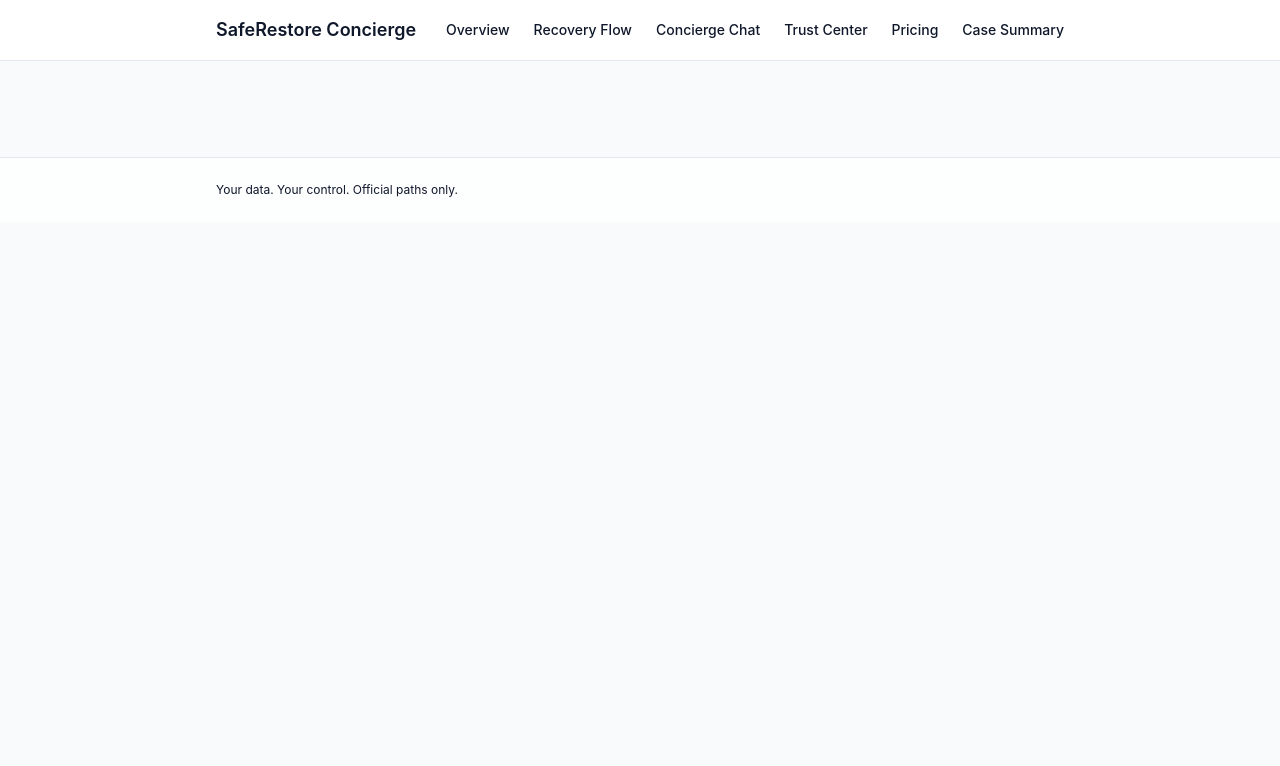
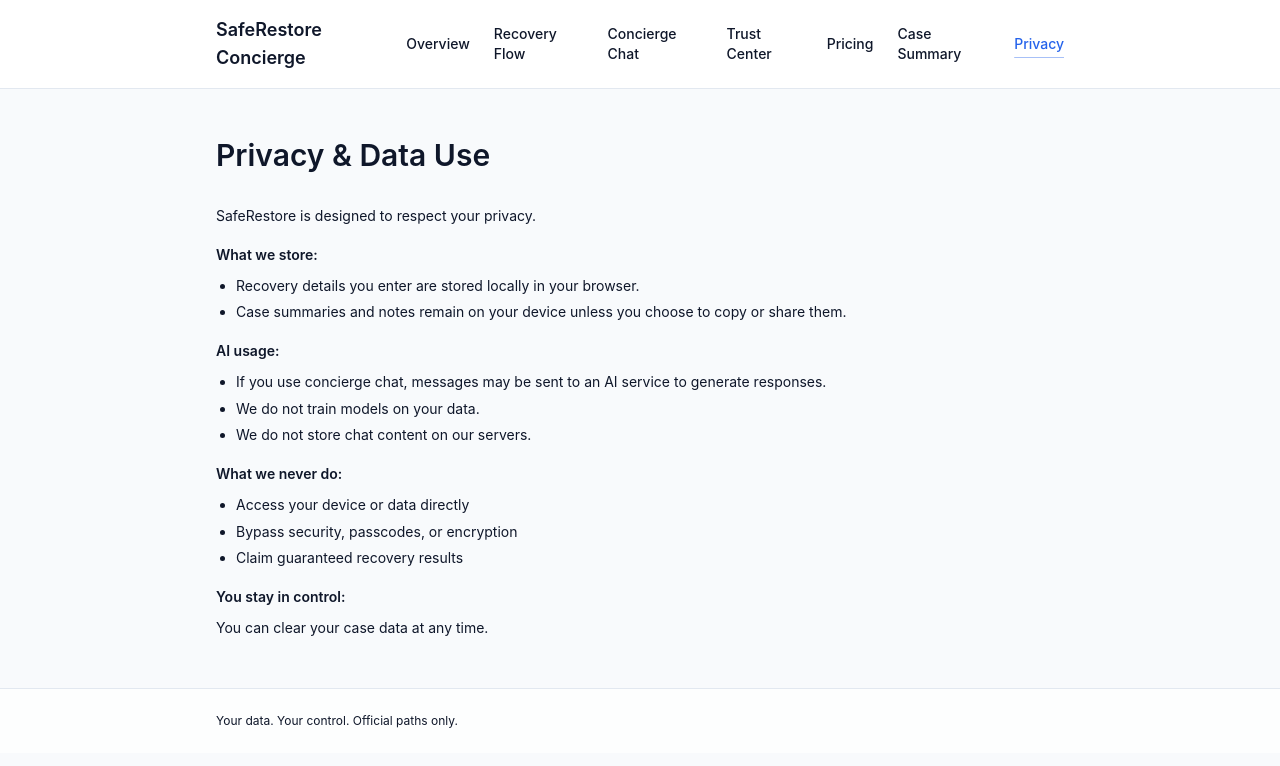
Before and after one commit to carter961995-wq/saferestore, a React (Vite) app: page /privacy in a window 1280 px wide. Shown: the top 766 px of the page. Built offline with nearby package versions, Linux system fonts and the light colour scheme.

Commit message:
Add privacy page

```diff
--- a/src/App.jsx
+++ b/src/App.jsx
@@ -9,6 +9,7 @@ import Pricing from "./pages/Pricing.jsx";
 import CaseSummary from "./pages/CaseSummary.jsx";
 import EventsPage from "./pages/EventsPage.jsx";
 import { logEvent } from "./lib/analytics.js";
+import Privacy from "./pages/Privacy.jsx";
 
 export default function App() {
   const location = useLocation();
@@ -26,6 +27,7 @@ export default function App() {
         <Route path="/trust" element={<TrustCenter />} />
         <Route path="/pricing" element={<Pricing />} />
         <Route path="/case-summary" element={<CaseSummary />} />
+        <Route path="/privacy" element={<Privacy />} />
         {import.meta.env.DEV ? (
           <Route path="/events" element={<EventsPage />} />
         ) : null}
--- a/src/components/Layout.jsx
+++ b/src/components/Layout.jsx
@@ -34,6 +34,9 @@ export default function Layout({ children }) {
             <NavLink to="/case-summary" className={navLinkClass}>
               Case Summary
             </NavLink>
+            <NavLink to="/privacy" className={navLinkClass}>
+              Privacy
+            </NavLink>
           </nav>
         </div>
       </header>
--- /dev/null
+++ b/src/pages/Privacy.jsx
@@ -0,0 +1,48 @@
+export default function Privacy() {
+  return (
+    <section className="space-y-8">
+      <h1 className="text-3xl font-semibold text-slate">Privacy & Data Use</h1>
+
+      <div className="space-y-4 text-sm leading-relaxed text-slate-600">
+        <p>SafeRestore is designed to respect your privacy.</p>
+
+        <div className="space-y-2">
+          <p className="font-semibold text-slate">What we store:</p>
+          <ul className="list-disc space-y-1 pl-5">
+            <li>Recovery details you enter are stored locally in your browser.</li>
+            <li>
+              Case summaries and notes remain on your device unless you choose to
+              copy or share them.
+            </li>
+          </ul>
+        </div>
+
+        <div className="space-y-2">
+          <p className="font-semibold text-slate">AI usage:</p>
+          <ul className="list-disc space-y-1 pl-5">
+            <li>
+              If you use concierge chat, messages may be sent to an AI service
+              to generate responses.
+            </li>
+            <li>We do not train models on your data.</li>
+            <li>We do not store chat content on our servers.</li>
+          </ul>
+        </div>
+
+        <div className="space-y-2">
+          <p className="font-semibold text-slate">What we never do:</p>
+          <ul className="list-disc space-y-1 pl-5">
+            <li>Access your device or data directly</li>
+            <li>Bypass security, passcodes, or encryption</li>
+            <li>Claim guaranteed recovery results</li>
+          </ul>
+        </div>
+
+        <div className="space-y-2">
+          <p className="font-semibold text-slate">You stay in control:</p>
+          <p>You can clear your case data at any time.</p>
+        </div>
+      </div>
+    </section>
+  );
+}
```
